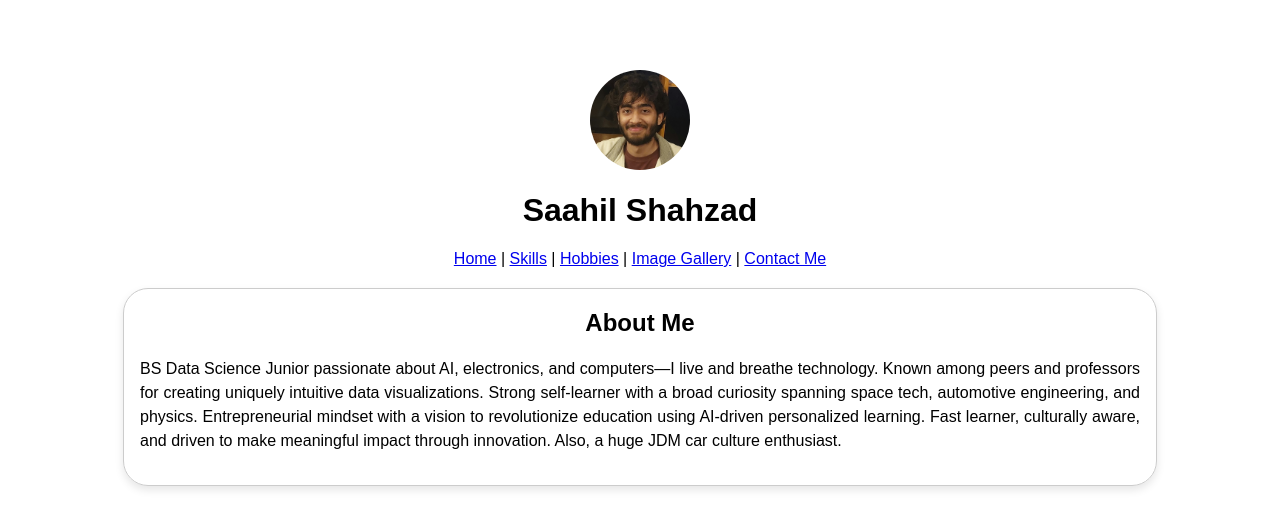
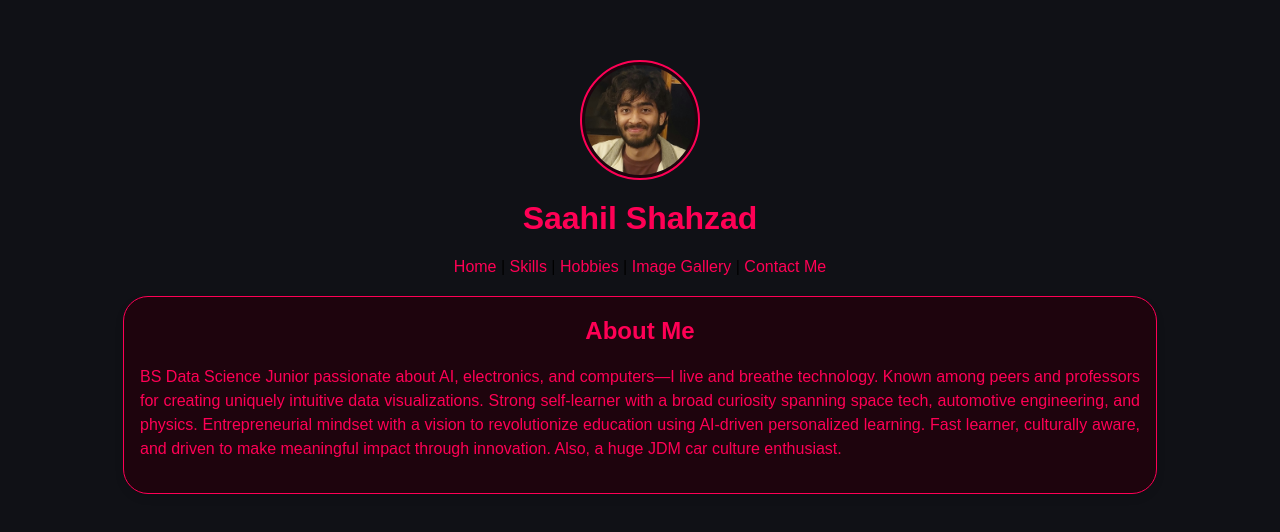
Before and after one commit to Saahil-Shahzad/cv, a plain HTML site: page index.html in a window 1280 px wide. Shown: the part 130-662 px from the top of the page. Drawn offline with Linux system fonts and the light colour scheme.

```diff
--- a/css/styles.css
+++ b/css/styles.css
@@ -4,11 +4,16 @@ body {
   justify-content: center;
   align-items: center;
   font-family: Arial, sans-serif;
+  background-color: #101116;
 }
 
 p {
   text-align: justify;
   line-height: 1.5;
+}
+
+a {
+  text-decoration: none;
 }
 
 .main-container {
@@ -19,20 +24,28 @@ p {
   text-align: center;
 }
 
+p, h1, h2, ul, a {
+  color:#FF0055
+}
+
 .card {
   border: 1px solid #ccc;
   border-radius: 25px;
   padding: 0px 16px 16px 16px;
   max-width: 1000px;
-  box-shadow: 0 4px 8px rgba(0, 0, 0, 0.1);
+  box-shadow: 0 4px 8px rgb(0, 0, 0, 0.1);
   margin-top: 20px;
   text-align: center;
+  background-color: #1E040D;
+  border-color: #FF0055;
 }
 
 .profile-picture {
-  width: 100px;
-  height: 100px;
-  border-radius: 50px;
+  width: 110px;
+  height: 110px;
+  border-radius: 100px;
+  border: 3px solid #1E040D;
+  outline: 2px solid #FF0055
 }
 
 .image-gallery {
--- a/index.html
+++ b/index.html
@@ -4,7 +4,7 @@
     <meta charset="UTF-8" />
     <meta name="viewport" content="width=device-width, initial-scale=1.0" />
     <title>Portfolio</title>
-    <link rel="icon" type="image/jpg" href="./images/profile.jpg" />
+    <link rel="icon" type="image/png" href="./images/favicon.png" />
     <link rel="stylesheet" href="./css/styles.css" />
   </head>
   <body>
```
Also changed, not shown: contact.html (+1 -1 lines), gallery.html (+1 -1 lines), hobbies.html (+1 -1 lines), skills.html (+1 -1 lines), images/favicon.png (added).
